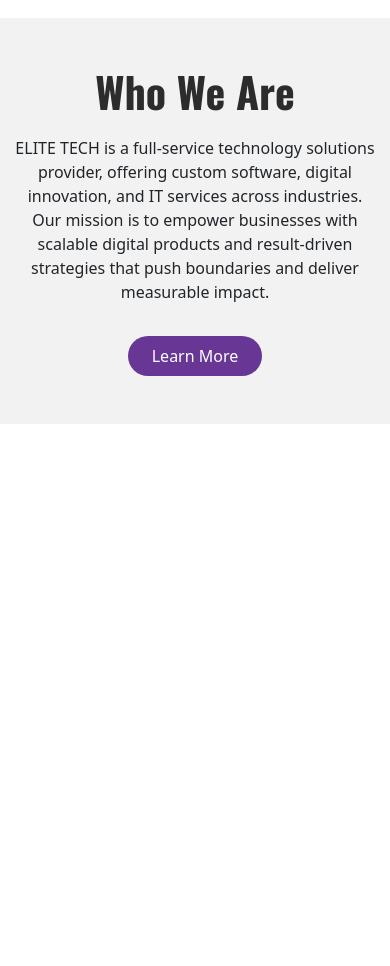
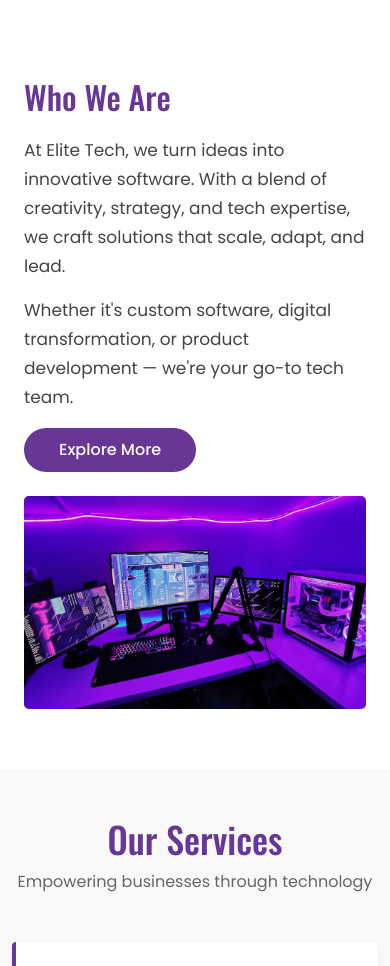
Before and after one commit to amnakhalid625/Elite_tech_website, a React (Vite) app: page / in a window 390 px wide. Shown: the part 4380-5346 px from the top of the page. Before the commit the page ends 4804 px from the top, so only its background shows below. Built offline with nearby package versions, Linux system fonts and the light colour scheme.

Commit message:
infosys_website_clone

```diff
--- a/src/App.jsx
+++ b/src/App.jsx
@@ -7,6 +7,7 @@
 import Bell from './pages/bell/bell';
 import Purpose from './pages/purpose/Purpose'
 import About from './pages/about/AboutUs'
+import Services from "./pages/services/Services"
 
 function App() {
 
@@ -22,6 +23,7 @@
    <Bell />
    <Purpose />
    <About />
+   <Services />
 
     </>
   )
--- a/src/components/navbar/Navbar.jsx
+++ b/src/components/navbar/Navbar.jsx
@@ -37,7 +37,7 @@
                 </li>
                 <li className="nav-item">
                   <a className="nav-link" href="#">
-                    About
+                    About Us
                   </a>
                 </li>
                 <li className="nav-item">
@@ -51,7 +51,7 @@
                   </a>
                 </li>
                 <li className="nav-item ms-md-3 mt-3 mt-md-0">
-                  <button className="contact-btn">Contact Now</button>
+                  <button className="contact-btn">Contact Us</button>
                 </li>
               </ul>
             </div>
--- a/src/pages/about/AboutUs.jsx
+++ b/src/pages/about/AboutUs.jsx
@@ -1,19 +1,38 @@
 import React from 'react';
 import './about.css';
+import aboutImg from '../../assets/about-img.webp'
 
 const About = () => {
   return (
-    <section className="about-section py-5">
+    <section className="about-modern container-fluid">
       <div className="container">
-        <div className="row justify-content-center text-center">
-          <div className="col-lg-8">
-            <h2 className="about-title">Who We Are</h2>
-            <p className="about-description">
-           ELITE TECH is a full-service technology solutions provider, offering custom software, digital innovation, and IT services across industries. Our mission is to empower businesses with scalable digital products and result-driven strategies that push boundaries and deliver measurable impact.
-            </p>
+        <div className="row align-items-center">
 
-            <button className=" mt-3 px-4 py-2 rounded-pill about-btn">Learn More</button>
+          {/* Text Section */}
+          <div className="col-md-6 mb-4 mb-md-0">
+            <div className="about-text">
+              <h2>Who We Are</h2>
+              <p>
+                At Elite Tech, we turn ideas into innovative software. With a blend of creativity, strategy, and tech expertise, we craft solutions that scale, adapt, and lead.
+              </p>
+              <p>
+                Whether it's custom software, digital transformation, or product development — we're your go-to tech team.
+              </p>
+              <button className="btn-explore">Explore More</button>
+            </div>
           </div>
+
+          {/* Image Section */}
+          <div className="col-md-6">
+            <div className="image-wrapper">
+              <img
+                src={aboutImg}
+                alt="About illustration"
+                className="img-fluid rounded-3"
+              />
+            </div>
+          </div>
+
         </div>
       </div>
     </section>
--- a/src/pages/about/about.css
+++ b/src/pages/about/about.css
@@ -1,22 +1,49 @@
-.about-section {
-    background-color: #f2f2f2;
+.about-modern {
+  background-color: #fff;
+  padding: 80px 0;
 }
 
-  .about-title {
+.about-text h2 {
   font-family: 'Oswald', sans-serif;
   font-size: 42px;
-    font-weight: 700;
+  color: #683695;
   margin-bottom: 20px;
-    color: #2c2c2c;
 }
 
+.about-text p {
+  font-family: 'Poppins', sans-serif;
+  font-size: 17px;
+  color: #444;
+  margin-bottom: 16px;
+  line-height: 1.7;
+}
 
- .about-btn{
-    background-color: #683695 ;
-    color: #fff;
-    padding: 8px 20px;
+.btn-explore {
+  padding: 10px 35px;
+  background-color: #683695;
   border: none;
+  color: white;
+  font-family: 'Poppins', sans-serif;
   border-radius: 30px;
   font-weight: 500;
   transition: all 0.3s ease;
 }
+
+.btn-explore:hover {
+  background-color: #512a8c;
+  transform: translateY(-2px);
+}
+
+.image-wrapper {
+  text-align: center;
+}
+
+@media (max-width: 768px) {
+  .about-text h2 {
+    font-size: 32px;
+  }
+
+  .about-modern {
+    padding: 60px 20px;
+  }
+}
--- a/src/pages/purpose/purpose.css
+++ b/src/pages/purpose/purpose.css
@@ -7,7 +7,7 @@
     margin: 0 auto;
     padding: 10px 20px;
     text-align: center;
-    border: 2px solid #5FBBDE;
+    border: 2px solid #683695;
     border-radius: 0px 15px 0px 15px;  }
 
   .purpose-heading {
--- /dev/null
+++ b/src/pages/services/Services.jsx
@@ -0,0 +1,99 @@
+import React from 'react';
+import { FaCode, FaShoppingCart, FaBullhorn, FaCloud, FaBrain, FaShieldAlt, FaLightbulb } from 'react-icons/fa';
+import './services.css';
+
+const servicesData = [
+  {
+    icon: <FaCode />,
+    title: 'Software Development',
+    items: [
+      'Custom Software Solutions (ERP, CRM, HRMS)',
+      'Web & Mobile App Development (MERN, Flutter, React Native)',
+      'SaaS Products & MVP Development'
+    ]
+  },
+  {
+    icon: <FaShoppingCart />,
+    title: 'Web & E-commerce Development',
+    items: [
+      'Corporate Websites (WordPress, Elementor)',
+      'Online Stores (Shopify, WooCommerce, Magento)',
+      'UI/UX Design & Prototyping'
+    ]
+  },
+  {
+    icon: <FaBullhorn />,
+    title: 'Digital Marketing & Growth',
+    items: [
+      'SEO & Content Strategy',
+      'Paid Media (Meta, Google Ads)',
+      'Email Marketing & CRM Integration'
+    ]
+  },
+  {
+    icon: <FaCloud />,
+    title: 'Cloud & DevOps',
+    items: [
+      'AWS, Azure, Google Cloud Setup',
+      'CI/CD Pipelines, Docker, Kubernetes',
+      'Infrastructure & Server Management'
+    ]
+  },
+  {
+    icon: <FaBrain />,
+    title: 'Data & AI Solutions',
+    items: [
+      'Data Dashboards & Warehousing',
+      'AI/ML Models & Chatbots',
+      'Predictive Analytics'
+    ]
+  },
+  {
+    icon: <FaShieldAlt />,
+    title: 'Cybersecurity',
+    items: [
+      'VAPT Testing',
+      'Compliance (GDPR, HIPAA)',
+      'Network Security & Backup Solutions'
+    ]
+  },
+  {
+    icon: <FaLightbulb />,
+    title: 'IT Consulting',
+    items: [
+      'Tech Audits & Digital Roadmaps',
+      'Staff Augmentation',
+      'Product Ownership & Project Management'
+    ]
+  }
+];
+
+const Services = () => {
+  return (
+    <section className="services-section py-5">
+      <div className="container">
+        <div className="text-center mb-5">
+          <h2 className="section-title">Our Services</h2>
+          <p className="section-subtitle">Empowering businesses through technology</p>
+        </div>
+        <div className="row">
+          {servicesData.map((service, idx) => (
+            <div className="col-lg-4 col-md-6 mb-4" key={idx}>
+              <div className="service-card h-100 p-4 shadow-sm rounded">
+                <div className="service-icon mb-3">{service.icon}</div>
+                <h5 className="service-title">{service.title}</h5>
+                <ul className="service-list">
+                  {service.items.map((item, i) => (
+                    <li key={i}>{item}</li>
+                  ))}
+                </ul>
+              </div>
+            </div>
+          ))}
+        </div>
+      </div>
+    </section>
+  );
+};
+
+export default Services;
--- /dev/null
+++ b/src/pages/services/services.css
@@ -0,0 +1,45 @@
+.services-section {
+    background-color: #f9f9f9;
+  }
+
+  .section-title {
+    font-family: "Oswald", sans-serif;
+    font-size: 36px;
+    color: #683695;
+    margin-bottom: 10px;
+  }
+
+  .section-subtitle {
+    font-family: "Poppins", sans-serif;
+    font-size: 16px;
+    color: #666;
+  }
+
+  .service-card {
+    background: #fff;
+    transition: 0.3s;
+    border-left: 4px solid #683695;
+  }
+
+  .service-card:hover {
+    transform: translateY(-5px);
+    box-shadow: 0 8px 20px rgba(0, 0, 0, 0.08);
+  }
+
+  .service-icon {
+    font-size: 2rem;
+    color: #683695;
+  }
+
+  .service-title {
+    font-size: 20px;
+    font-weight: 600;
+    margin-bottom: 10px;
+  }
+
+  .service-list {
+    padding-left: 20px;
+    list-style-type: disc;
+    font-size: 15px;
+    color: #444;
+  }
```
Also changed, not shown: src/assets/about-img.webp (added). Lines whose indentation alone changed are shown as unchanged.
